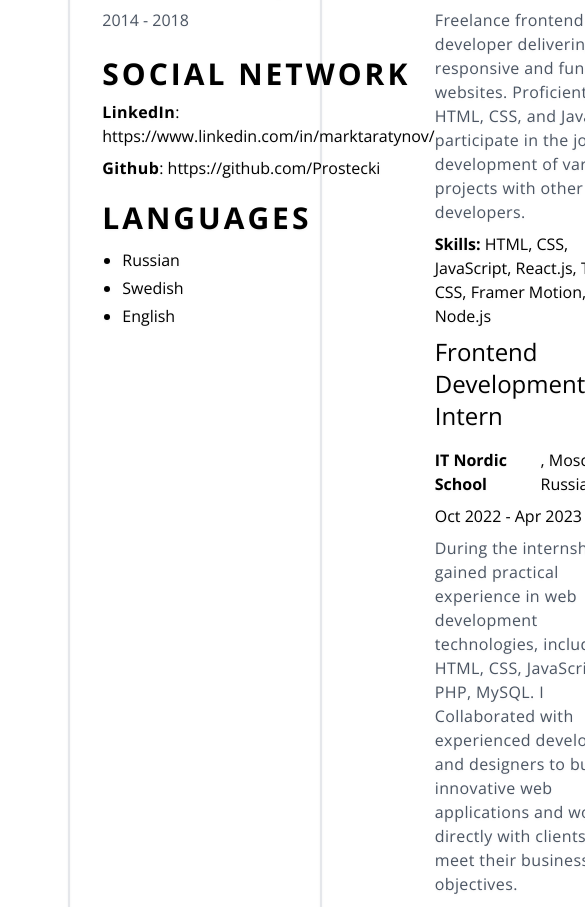
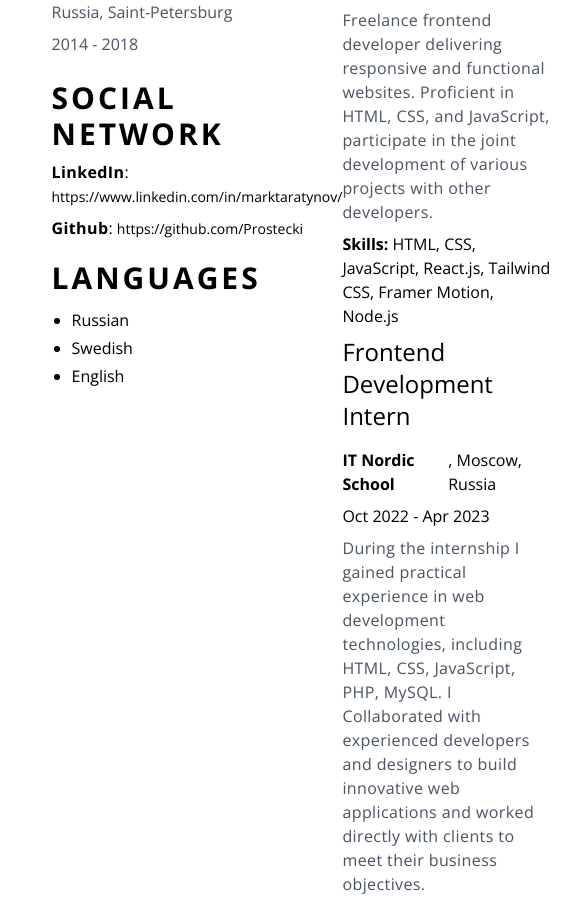
Before and after one commit to Prostecki/react-cv-page, a React (Vite) app in the folder inspiration-app/: page / in a window 390 px wide. Shown: the part 1324-2231 px from the top of the page, 585 px wide, since content can reach past the window. Built offline with nearby package versions, Linux system fonts and the light colour scheme.

Commit message:
Adapted responsive design

```diff
--- a/inspiration-app/src/App.css
+++ b/inspiration-app/src/App.css
@@ -10,6 +10,12 @@
   font-family: "Open Sans", serif;
 }
 
+@media (max-width: 768px) {
+  #root {
+    width: 90%;
+  }
+}
+
 .experience-line {
   position: relative;
   width: 15px;
@@ -18,10 +24,24 @@
   margin: 120px 23px;
 }
 
+@media (max-width: 768px) {
+  .experience-line {
+    width: 10px;
+    min-height: 200px;
+    margin: 60px 15px;
+  }
+}
+
 .social-link {
   position: relative;
   color: black;
   text-decoration: none;
+}
+
+@media (max-width: 768px) {
+  .social-link {
+    font-size: 14px;
+  }
 }
 
 .social-link::after {
@@ -35,6 +55,12 @@
   transition: width 0.3s ease;
 }
 
+@media (max-width: 768px) {
+  .social-link::after {
+    height: 1px;
+  }
+}
+
 .social-link:hover::after {
   width: 100%;
 }
--- a/inspiration-app/src/App.jsx
+++ b/inspiration-app/src/App.jsx
@@ -10,7 +10,7 @@ import React from "react";
 
 function App() {
   return (
-    <section className="my-5 border-r-2 pr-8 pl-8 border-l-2 drop-shadow-sm">
+    <section className="my-5 pr-8 pl-8 drop-shadow-sm">
       <Introduction />
       <div className="flex justify-between mt-10">
         <div className="flex flex-col gap-5">
```
Also changed, not shown: 1 other file (tests, documents, lock files or other folders).
